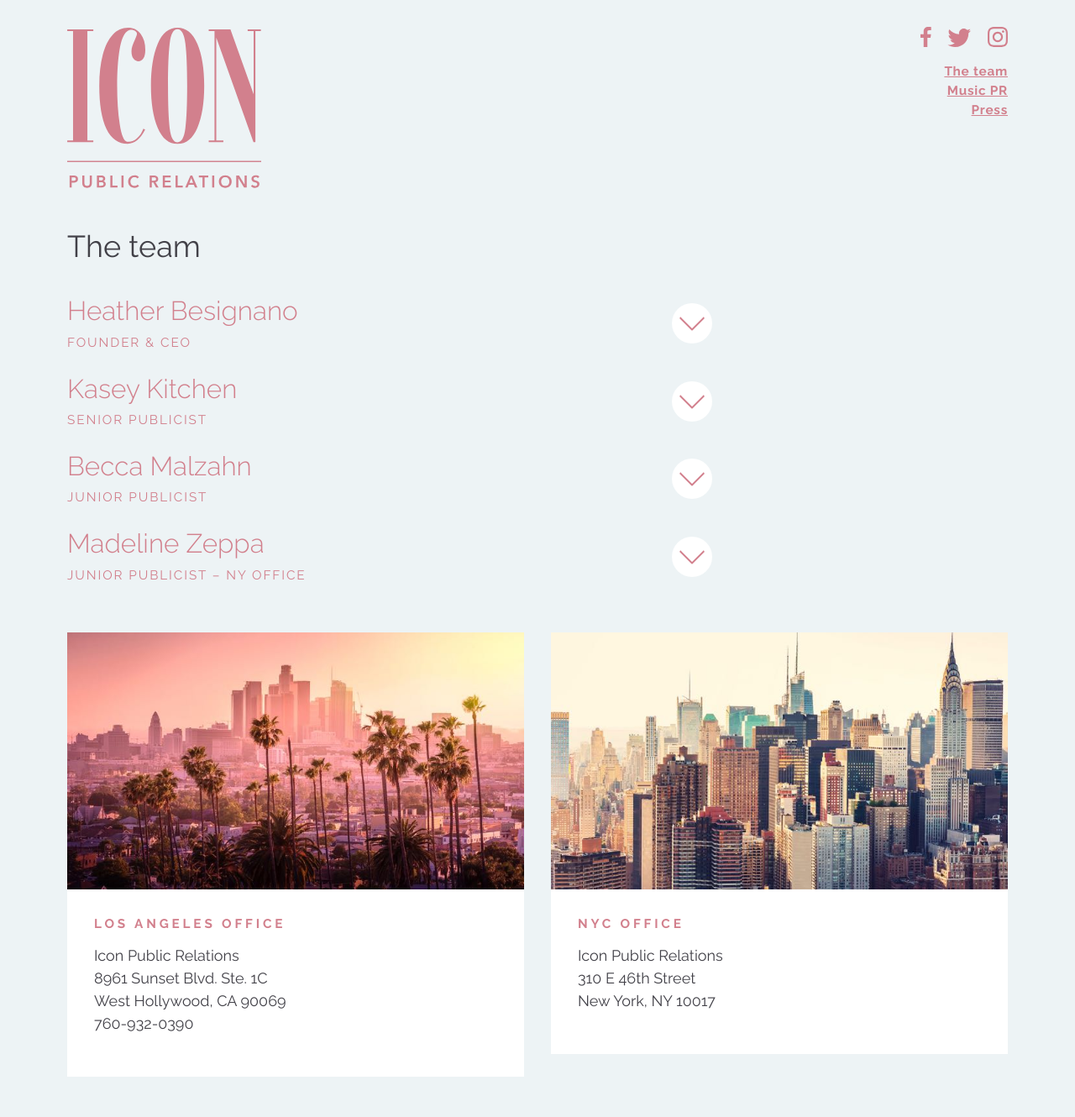
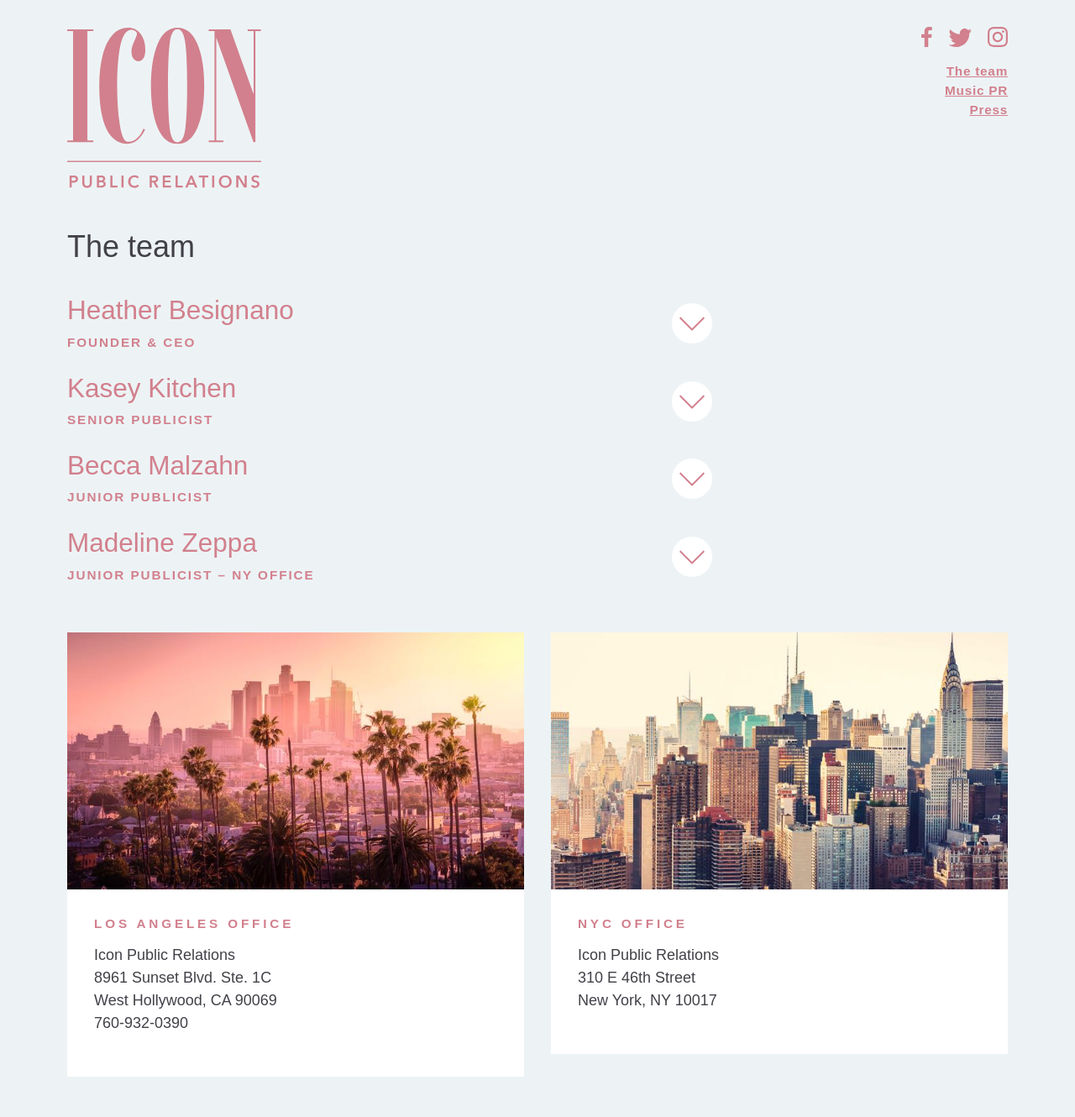
Before and after one commit to jgilyead/icon-pr, a Jekyll site: the page built from team/index.html, in a window 1280 px wide. Shown: the whole page at 84% size. Built offline with Jekyll 4.4.1, drawn with Linux system fonts in a browser that asks for light colours; nearby versions of some CDN libraries; some web fonts are replaced.

Commit message:
Update font

```diff
--- a/_includes/head.html
+++ b/_includes/head.html
@@ -9,6 +9,6 @@
 
     <link rel="stylesheet" href="{{ "/assets/css/style.css" | prepend: site.baseurl }}">
 
-    <link href="https://fonts.googleapis.com/css?family=Raleway:300,400,700" rel="stylesheet">
+    <link href="https://fonts.googleapis.com/css?family=Muli:400,700" rel="stylesheet">
 
 </head>
--- a/assets/css/abstracts.scss
+++ b/assets/css/abstracts.scss
@@ -4,6 +4,9 @@
 $white:       #FFFFFF;
 
 $line-height: 1.5;
+
+$regular: 400;
+$bold: 700;
 
 @mixin shadow() {
 -webkit-box-shadow: 0px 8px 32px 0px rgba(0,0,0,0.1);
--- a/assets/css/base.scss
+++ b/assets/css/base.scss
@@ -10,9 +10,9 @@
   background-color: $soft-grey;
   color: $ink;
   text-align: left;
-  font-family: 'Raleway', sans-serif;
+  font-family: 'Muli', sans-serif;
   font-size: 1.125em;
-  font-weight: 400;
+  font-weight: $regular;
   line-height: 0;
 }
 
@@ -38,7 +38,7 @@
 h1 {
   color: $ink;
   font-size: 1.5em;
-  font-weight: 400;
+  font-weight: $regular;
   margin: 0 0 1em;
   padding: 0;
 
@@ -50,14 +50,14 @@
 h2 {
   color: $brand-color;
   font-size: 1.75em;
-  font-weight: 300;
+  font-weight: $regular;
   padding: 0;
 }
 
 h3 {
   color: $brand-color;
   font-size: 0.85em;
-  font-weight: 700;
+  font-weight: $bold;
   letter-spacing: 0.25em;
   padding: 0;
   text-transform: uppercase;
--- a/assets/css/components.scss
+++ b/assets/css/components.scss
@@ -1,3 +1,9 @@
+.caption {
+  p {
+    padding-top: 1rem;
+  }
+}
+
 .container {
   margin: 0 auto;
   max-width: 72rem;
@@ -102,7 +108,7 @@
   list-style-type: none;
   margin: 1rem 0;
   font-size: 0.85em;
-  font-weight: bold;
+  font-weight: $bold;
 }
 
 /* TEAM */
@@ -114,9 +120,8 @@
 
 .team-member-role {
   color: $brand-color;
-  font-family: 'Raleway', sans-serif;
   font-size: 0.85em;
-  font-weight: 500;
+  font-weight: $bold;
   letter-spacing: 0.125em;
   margin: 0.5em 0 0 0;
   text-transform: uppercase;
```
